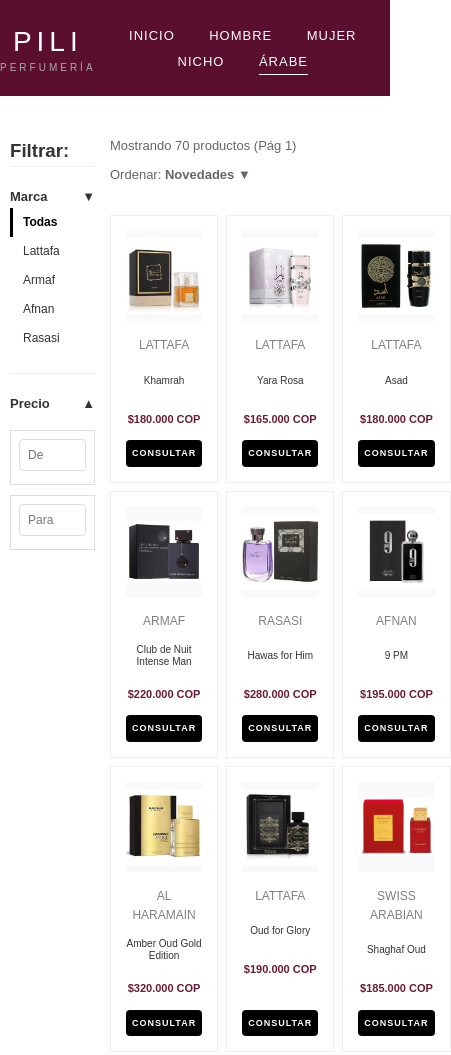
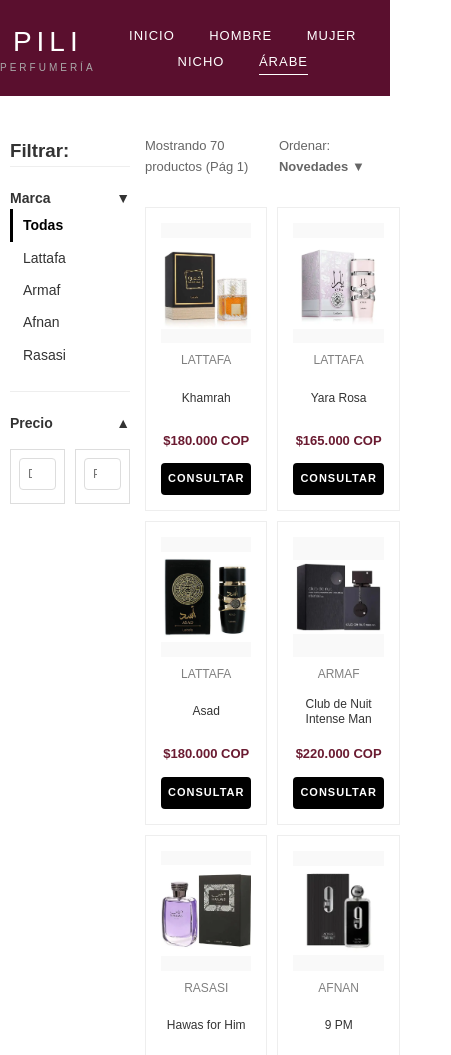
Before and after one commit to juandamonper2006-commits/perfumeriapili10, a website built with Vite: page paginas/arabe.html in a window 390 px wide. Shown: the top 1055 px of the page, 451 px wide, since content can reach past the window. Built offline with nearby package versions, Linux system fonts and the light colour scheme.

Commit message:
Update catalogo.css

```diff
--- a/paginas/catalogo.css
+++ b/paginas/catalogo.css
@@ -394,19 +394,25 @@ button:hover, .btn-add:hover { background: #5a0f2e; }
     max-width: 250px;
 }
 
-/* ===== CATÁLOGO RESPONSIVE ===== */
+
+
+/*==============================
+   SOLO CELULAR
+==============================*/
+
 @media screen and (max-width:768px){
 
+    /* Mantener filtro a la izquierda */
     .container{
-        display:flex !important;
-        flex-direction:row !important;
+        display:flex;
+        flex-direction:row;
         align-items:flex-start;
         gap:15px;
         padding:0 10px;
     }
 
     .filters{
-        width:85px !important;
+        width:120px;
         flex-shrink:0;
     }
 
@@ -415,50 +421,33 @@ button:hover, .btn-add:hover { background: #5a0f2e; }
         min-width:0;
     }
 
+    /* Mantener 2 columnas para que no se dañe */
     #contenedor-productos,
-.product-grid{
-    grid-template-columns: repeat(3,1fr) !important;
-    gap:8px;
-}
-
-    .catalog-header{
-        flex-direction:column;
-        gap:8px;
+    .product-grid{
+        grid-template-columns:repeat(2,1fr) !important;
+        gap:10px;
     }
 
-    .filter-header{
+    /* Reducir tamaños SOLO en celular */
+    .product-image{
+        height:120px;
+        margin-bottom:8px;
+    }
+
+    .product-info h3{
+        font-size:12px;
+        min-height:35px;
+    }
+
+    .price{
         font-size:13px;
     }
 
-    .filter-list li a{
-        font-size:12px;
+    .btn-consultar{
+        font-size:10px;
+        padding:8px;
     }
 
-    .price-inputs{
-        flex-direction:column;
-    }
-
-    .input-box{
-        width:100%;
-    }
-
-}
-.product-image{
-    height:90px !important;
-}
-
-.product-info h3{
-    font-size:10px !important;
-    min-height:30px !important;
-}
-
-.price{
-    font-size:11px !important;
-}
-
-.btn-consultar{
-    font-size:9px !important;
-    padding:6px !important;
 }
 
 /* ===== FOOTER CELULAR ===== */
```
